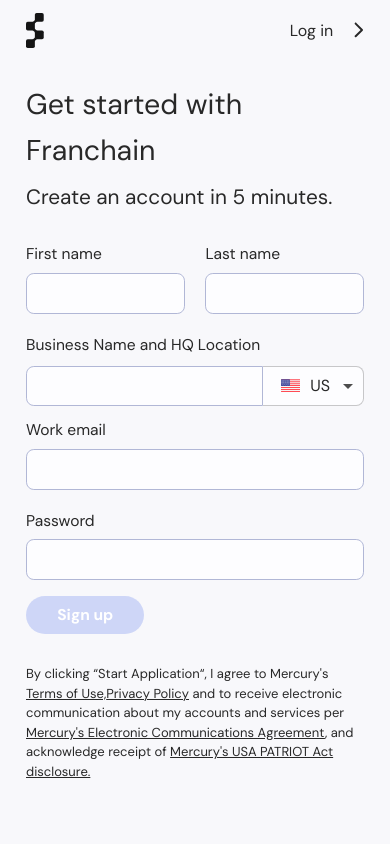
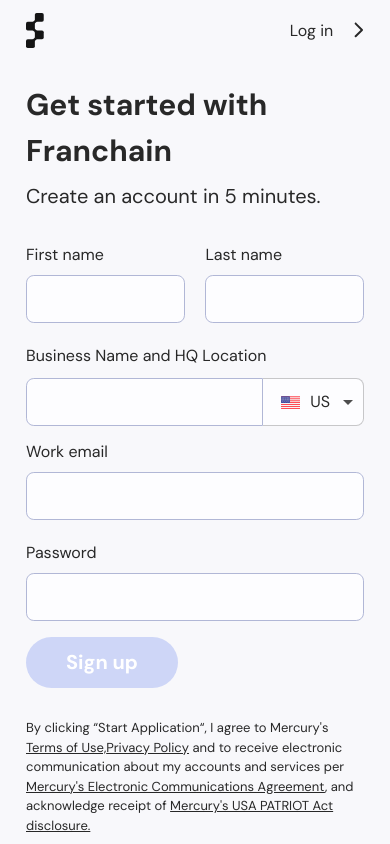
Before and after one commit to Okoli-Ryan/franchain-ui-test, a React (Vite) app: page /signup in a window 390 px wide. Built offline with nearby package versions, Linux system fonts and the light colour scheme.

Commit message:
additional ui fixes

```diff
--- a/src/forms/Button/Button.tsx
+++ b/src/forms/Button/Button.tsx
@@ -11,7 +11,7 @@
 		icon={icon}
 		type="primary"
 		className={twMerge(
-      "bg-blue-500 hover:!bg-blue-500/80 disabled:!bg-primary outline-none border-none disabled:bg-disabled shadow-none text-xs md:text-[18px] px-6 md:px-10 py-[9px] md:py-[15px] h-max font-semibold active:bg-blue-500/80 *:text-white rounded-[36px] md:rounded-[60px]",
+			"bg-blue-500 hover:!bg-blue-500/80 disabled:!bg-primary outline-none border-none disabled:bg-disabled shadow-none text-[20px] md:text-[18px] px-[40px] py-[10px] md:py-[15px] h-max font-semibold active:bg-blue-500/80 *:text-white rounded-[36px] md:rounded-[60px]",
 			icon ? "flex gap-2 items-center" : "",
 			className
 		)}
--- a/src/forms/Input/Input.style.css
+++ b/src/forms/Input/Input.style.css
@@ -2,12 +2,12 @@
   @apply pb-1.5 md:pb-2.5;
 
   & > label {
-    @apply text-accent text-xs md:text-base font-normal;
+    @apply text-[16px] font-normal text-accent md:text-base;
   }
 }
 
 .country-select {
-  @apply !h-[40.6px] md:!h-14;
+  @apply !h-[48px] md:!h-14;
 
   .ant-input {
     @apply h-full active:shadow-none focus:shadow-none border-light-2 !border-0 bg-transparent  xl:text-base lg:text-sm focus:!border-blue-500 active:!border-blue-500 focus-within:border-blue-500;
--- a/src/forms/Input/Input.tsx
+++ b/src/forms/Input/Input.tsx
@@ -20,7 +20,7 @@
 		<Form.Item label={label} name={name as string} {...props}>
 			<TextInput
 				className={twMerge(
-					"border border-light-blue rounded-md md:rounded-[10px]  !h-[40.6px] md:!h-14 xl:text-base lg:text-sm bg-light-2 placeholder:text-accent/60 xl:px-5 xl:py-4 py-0 px-4 hover:!shadow-none hover:border-blue-500 focus:border-blue-500 active:shadow-none focus:shadow-none",
+					"border border-light-blue rounded-md md:rounded-[10px] !h-[48px] md:!h-14 xl:text-base lg:text-sm text-[16px] bg-light-2 placeholder:text-accent/60 xl:px-5 xl:py-4 py-0 px-4 hover:!shadow-none hover:border-blue-500 focus:border-blue-500 active:shadow-none focus:shadow-none",
 					inputClassName
 				)}
 				name={name as string}
--- a/src/forms/Select/Select.tsx
+++ b/src/forms/Select/Select.tsx
@@ -22,7 +22,7 @@
 			<select
 				onChange={(e) => form.setFieldValue(name as string, e.target.value)}
 				className={twMerge(
-					"w-full !h-[40.6px] md:!h-14 outline-none py-0 md:py-4 px-4 border-light-blue border bg-light-2 border-solid  rounded-md md:rounded-[10px]  xl:text-base lg:text-sm",
+					"w-full !h-[48px] md:!h-14 outline-none py-0 md:py-4 px-4 border-light-blue border bg-light-2 border-solid  rounded-md md:rounded-[10px]  xl:text-base lg:text-sm",
 					selectClassName
 				)}
 				{...selectProps}>
--- a/src/pages/Signup/Signup.tsx
+++ b/src/pages/Signup/Signup.tsx
@@ -1,18 +1,16 @@
 import { Form } from "antd";
 import { Button } from "forms/Button";
 import { Input } from "forms/Input";
+import ReactFlagsSelect from "react-flags-select";
 
 import ArrowRight from "@icons/chevron-right.svg?react";
 import Logo from "@icons/franchain-logo.svg";
-
-import ReactFlagsSelect from "react-flags-select";
 
 import { COUNTRY_NAMES, COUNTRY_VALUES } from "./Signup.utils";
 import useSignup from "./useSignup";
 
 export default function Signup() {
-  const { form, goToLogin, isValid, onSelectCountry, selectedCountry } =
-    useSignup();
+	const { form, goToLogin, isValid, onSelectCountry, selectedCountry } = useSignup();
 
 	return (
 		<div>
@@ -20,47 +18,26 @@
 				<div className="">
 					<img src={Logo} alt="logo" className="block lg:hidden h-[35px]" />
 				</div>
-        <Button.Text
-          iconPosition="end"
-          icon={<ArrowRight />}
-          onClick={goToLogin}
-        >
+				<Button.Text iconPosition="end" icon={<ArrowRight />} onClick={goToLogin}>
 					Log in
 				</Button.Text>
 			</div>
 			<div className="pb-[82px] md:pb-[132px] md:px-[200px] lg:px-[60px] px-5">
 				<div className="mt-[21px]">
-          <h2 className="font-medium text-accent leading-[45.57px] text-22 md:text-[35px]">
-            Get started with Franchain
-          </h2>
-          <div className="mt-1.5 md:mt-2.5 text-base md:text-xl">
-            Create an account in 5 minutes.
+					<h2 className="font-bold text-accent leading-[45.57px] text-[30px] md:text-[35px]">Get started with Franchain</h2>
+					<div className="mt-1.5 md:mt-2.5 text-[20px] md:text-xl">Create an account in 5 minutes.</div>
 				</div>
-        </div>
-        <Form
-          layout="vertical"
-          className="mt-6 md:mt-10"
-          form={form}
-          validateTrigger={["onChange", "onMount"]}
-          initialValues={{ country: "US" }}
-        >
+				<Form layout="vertical" className="mt-6 md:mt-10" form={form} validateTrigger={["onChange", "onMount"]} initialValues={{ country: "US" }}>
 					<div className="grid grid-cols-2 gap-4">
 						<Input label="First name" name="firstName" />
 						<Input label="Last name" name="lastName" />
 					</div>
 
 					<div className="mb-2.5">
-            <label className="text-accent text-xs md:text-base font-normal;">Business Name and HQ Location</label>
+						<label className="text-accent text-[16px] md:text-base font-normal">Business Name and HQ Location</label>
 						<div className="flex items-center mt-[10px]">
-              <Input
-                name="businessName"
-                inputClassName=" !rounded-r-none"
-                className="w-full !mb-0"
-              />
-              <Form.Item
-                name="country"
-                className="!mb-0 *:!h-full  country-select"
-              >
+							<Input name="businessName" inputClassName=" !rounded-r-none" className="w-full !mb-0" />
+							<Form.Item name="country" className="!mb-0 *:!h-full  country-select">
 								<ReactFlagsSelect
 									selected={selectedCountry}
 									className="h-full !p-0"
@@ -74,12 +51,7 @@
 						</div>
 					</div>
 
-          <Input
-            label="Work email"
-            name="email"
-            inputProps={{ type: "email" }}
-            rules={[{ type: "email", message: "Please enter a valid email" }]}
-          />
+					<Input label="Work email" name="email" inputProps={{ type: "email" }} rules={[{ type: "email", message: "Please enter a valid email" }]} />
 					<Input
 						label="Password"
 						name="password"
@@ -93,11 +65,7 @@
 							},
 						]}
 					/>
-          <Button
-            className="mt-3 md:mt-5"
-            htmlType="submit"
-            disabled={!isValid}
-          >
+					<Button className="mt-3 md:mt-5" htmlType="submit" disabled={!isValid}>
 						Sign up
 					</Button>
 				</Form>
@@ -109,8 +77,7 @@
 					<a href="https://mercury.com/legal/privacy" className="underline">
 						Privacy Policy
 					</a>{" "}
-          and to receive electronic communication about my accounts and services
-          per{" "}
+					and to receive electronic communication about my accounts and services per{" "}
 					<a href="https://mercury.com/legal/esign" className="underline">
 						Mercury's Electronic Communications Agreement
 					</a>
```
Lines whose indentation alone changed are shown as unchanged.
